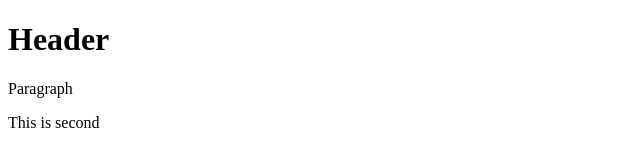
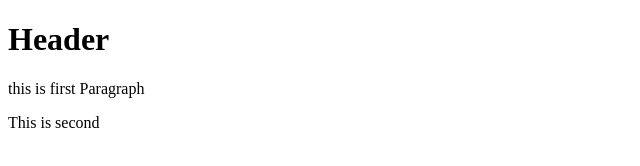
Before and after one commit to piyushghiya/git-test, a plain HTML site: page index.html in a window 1280 px wide. Shown: the full height of the page, 0-640 px from the left. Drawn offline with Linux system fonts and the light colour scheme.

Commit message:
Update index.html

```diff
--- a/index.html
+++ b/index.html
@@ -3,7 +3,7 @@
 	<head>
 		<body>
 			<h1>Header</h1>
-			<p> Paragraph </p>
+			<p> this is first Paragraph </p>
 			<p>This is second</p>
 		</body>
 	</head>
```
